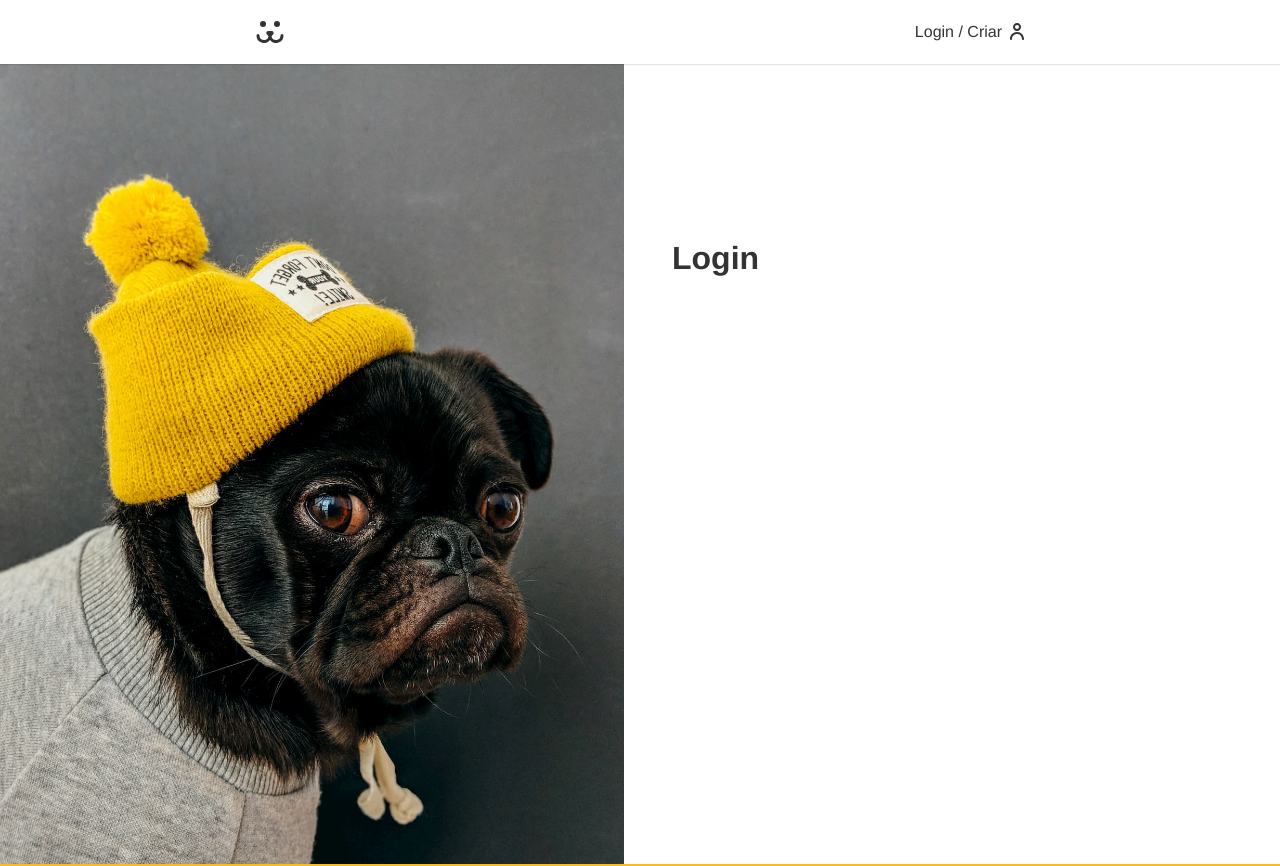
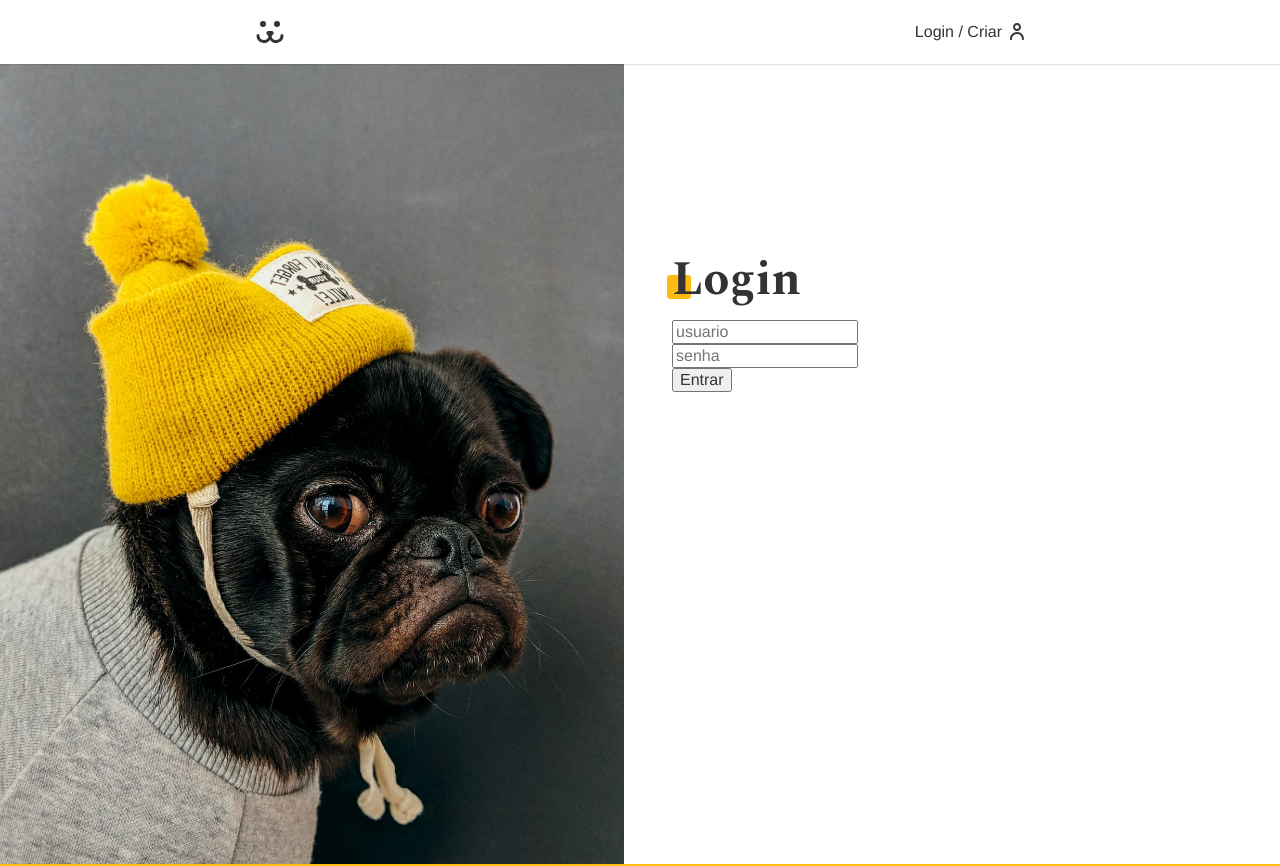
Before and after one commit to lemartins07/dogs-nextjs, a Next.js app: page /login in a window 1280 px wide. Shown: the top 866 px of the page. Built offline with nearby package versions, Linux system fonts and the light colour scheme.

Commit message:
609 - Logfn Form

```diff
--- /dev/null
+++ b/src/actions/login.ts
@@ -0,0 +1,23 @@
+'use server'
+
+import { cookies } from 'next/headers'
+
+export default async function login(formData: FormData) {
+  const response = await fetch(
+    'https://dogsapi.origamid.dev/json/jwt-auth/v1/token',
+    {
+      method: 'POST',
+      body: formData,
+    },
+  )
+
+  const data = await response.json()
+  cookies().set('token', data.token, {
+    httpOnly: true,
+    secure: true,
+    sameSite: 'lax',
+    maxAge: 60 * 60 * 24,
+  })
+
+  console.log(data)
+}
--- a/src/app/login/page.tsx
+++ b/src/app/login/page.tsx
@@ -1,7 +1,10 @@
+import LoginForm from '@/components/LoginForm'
+
 export default async function LoginPage() {
   return (
-    <main>
-      <h1>Login</h1>
-    </main>
+    <section>
+      <h1 className="title">Login</h1>
+      <LoginForm />
+    </section>
   )
 }
--- /dev/null
+++ b/src/components/LoginForm/index.tsx
@@ -0,0 +1,13 @@
+import login from '@/actions/login'
+
+export default async function LoginForm() {
+  return (
+    <>
+      <form action={login}>
+        <input type="text" name="username" placeholder="usuario" />
+        <input type="password" name="password" placeholder="senha" />
+        <button>Entrar</button>
+      </form>
+    </>
+  )
+}
```
